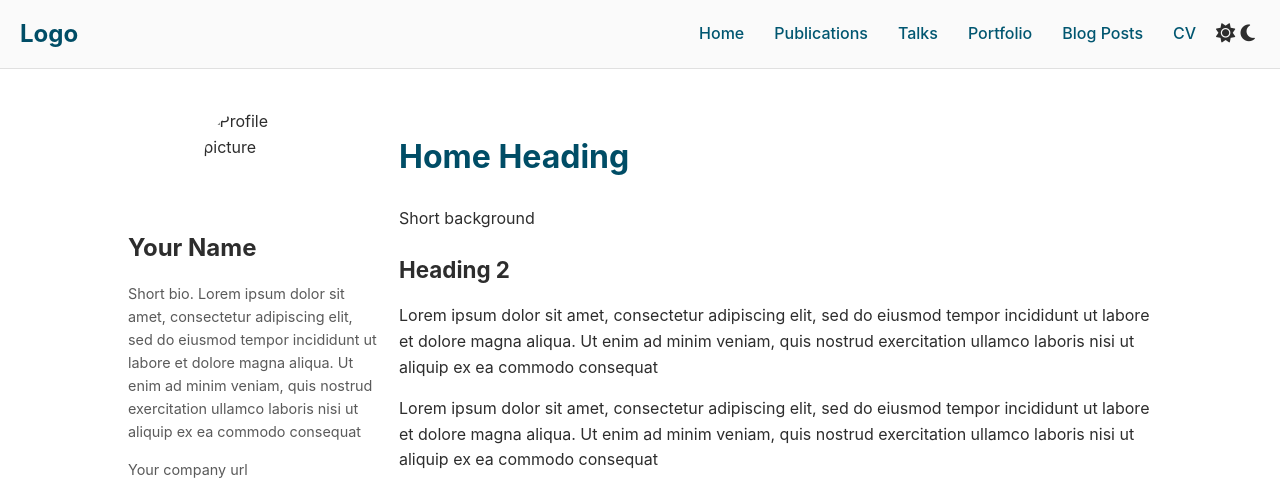
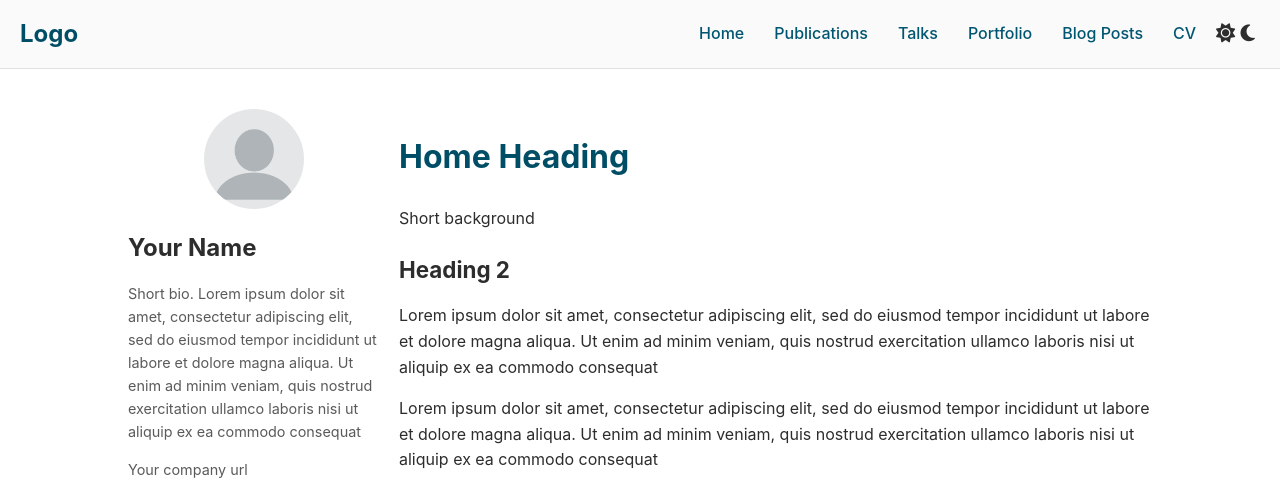
Before and after one commit to ken-warren/academic-website, a plain HTML site: page index.html in a window 1280 px wide. Shown: the top 486 px of the page. Drawn offline with Linux system fonts and the light colour scheme.

Commit message:
Update index.html

```diff
--- a/index.html
+++ b/index.html
@@ -42,7 +42,7 @@
         <!-- Sidebar -->
         <div class="sidebar">
             <div class="profile-pic">
-                <img src="assets/img/profile.jpg" alt="Profile picture" class="profile-img">
+                <img src="assets/img/profile.png" alt="Profile picture" class="profile-img">
             </div>
             <h2>Your Name</h2>
             <p>Short bio. Lorem ipsum dolor sit amet, consectetur adipiscing elit,
```
